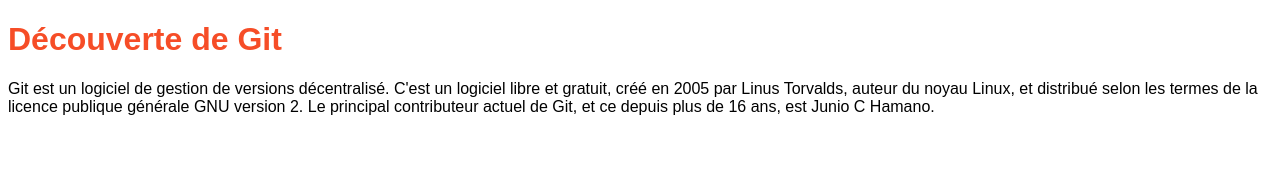
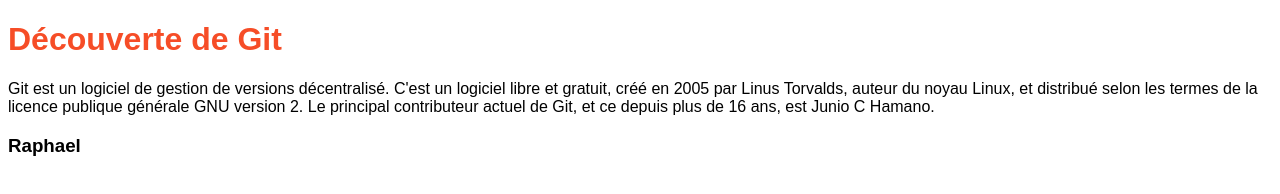
Before and after one commit to magicfr3d/startgit20230420, a plain HTML site: page index.html in a window 1280 px wide. Drawn offline with Linux system fonts and the light colour scheme.

Commit message:
Ajout d'un titre

```diff
--- a/index.html
+++ b/index.html
@@ -10,5 +10,6 @@
 <body>
     <h1>Découverte de Git</h1>
     <p>Git est un logiciel de gestion de versions décentralisé. C'est un logiciel libre et gratuit, créé en 2005 par Linus Torvalds, auteur du noyau Linux, et distribué selon les termes de la licence publique générale GNU version 2. Le principal contributeur actuel de Git, et ce depuis plus de 16 ans, est Junio C Hamano.</p>
+    <h3>Raphael</h3>
 </body>
 </html>
```
